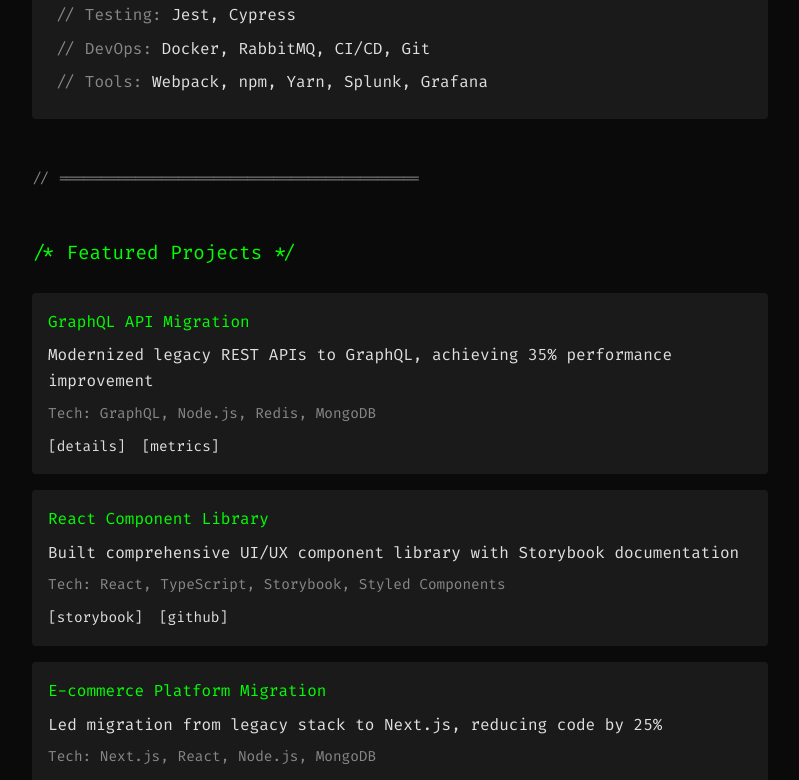
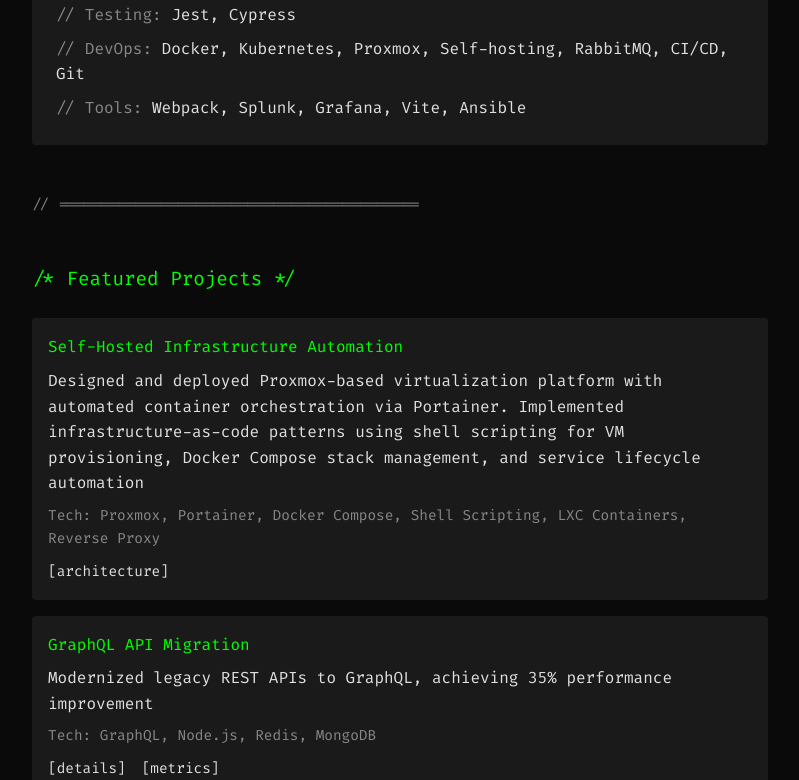
Before and after one commit to philtru/philtru.me, a React (Vite) app: page / in a window 1280 px wide. Shown: the part 1898-2678 px from the top of the page, without its empty margins (240-1039 px from the left). Built offline with nearby package versions, Linux system fonts and the light colour scheme.

Commit message:
fix: projects

```diff
--- a/src/components/Projects.jsx
+++ b/src/components/Projects.jsx
@@ -1,6 +1,14 @@
 import './Projects.css'
 
 const projects = [
+  {
+    title: 'Self-Hosted Infrastructure Automation',
+    description: 'Designed and deployed Proxmox-based virtualization platform with automated container orchestration via Portainer. Implemented infrastructure-as-code patterns using shell scripting for VM provisioning, Docker Compose stack management, and service lifecycle automation',
+    tech: 'Tech: Proxmox, Portainer, Docker Compose, Shell Scripting, LXC Containers, Reverse Proxy',
+    links: [
+      { label: '[architecture]', href: '#' }
+    ]
+  },
   {
     title: 'GraphQL API Migration',
     description: 'Modernized legacy REST APIs to GraphQL, achieving 35% performance improvement',
--- a/src/components/TechStack.jsx
+++ b/src/components/TechStack.jsx
@@ -10,7 +10,7 @@
             <span className="tech-category">{'// Frontend:'}</span> JavaScript, TypeScript, React, React Hooks, Redux, Next.js, Apollo
           </div>
           <div>
-            <span className="tech-category">{'// Backend:'}</span> Node.js, Express, Python, GraphQL
+            <span className="tech-category">{'// Backend:'}</span> Node.js, Express, GoLang, GraphQL
           </div>
           <div>
             <span className="tech-category">{'// Database:'}</span> MongoDB, MySQL, Redis
@@ -19,10 +19,10 @@
             <span className="tech-category">{'// Testing:'}</span> Jest, Cypress
           </div>
           <div>
-            <span className="tech-category">{'// DevOps:'}</span> Docker, RabbitMQ, CI/CD, Git
+            <span className="tech-category">{'// DevOps:'}</span> Docker, Kubernetes, Proxmox, Self-hosting, RabbitMQ, CI/CD, Git
           </div>
           <div>
-            <span className="tech-category">{'// Tools:'}</span> Webpack, npm, Yarn, Splunk, Grafana
+            <span className="tech-category">{'// Tools:'}</span> Webpack, Splunk, Grafana, Vite, Ansible
           </div>
         </div>
       </div>
```
